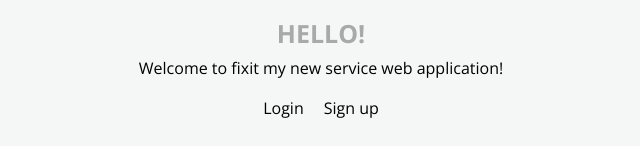
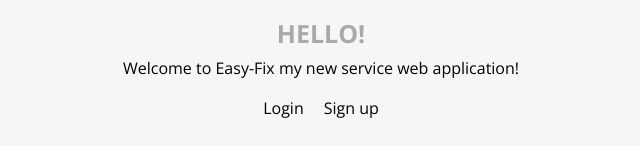
Before and after one commit to ouss-hafsi/service-web-app-frontend, a React (Create React App) app: page / in a window 1280 px wide. Shown: the part 392-538 px from the top of the page, without its empty margins (319-959 px from the left). Built offline with nearby package versions, Linux system fonts and the light colour scheme.

Commit message:
typo fixed

```diff
--- a/src/components/Welcome.js
+++ b/src/components/Welcome.js
@@ -8,7 +8,7 @@ const Welcome = () => {
         <img src={logo} className="logo-dark-mode" />
         <h2 className="hello">Hello!</h2>
         <p className="landing-text">
-          Welcome to fixit my new service web application!
+          Welcome to Easy-Fix my new service web application!
         </p>
         <div className="login-signup">
           <p><Link to='/login' className="login-welcome">Login</Link></p>
```
